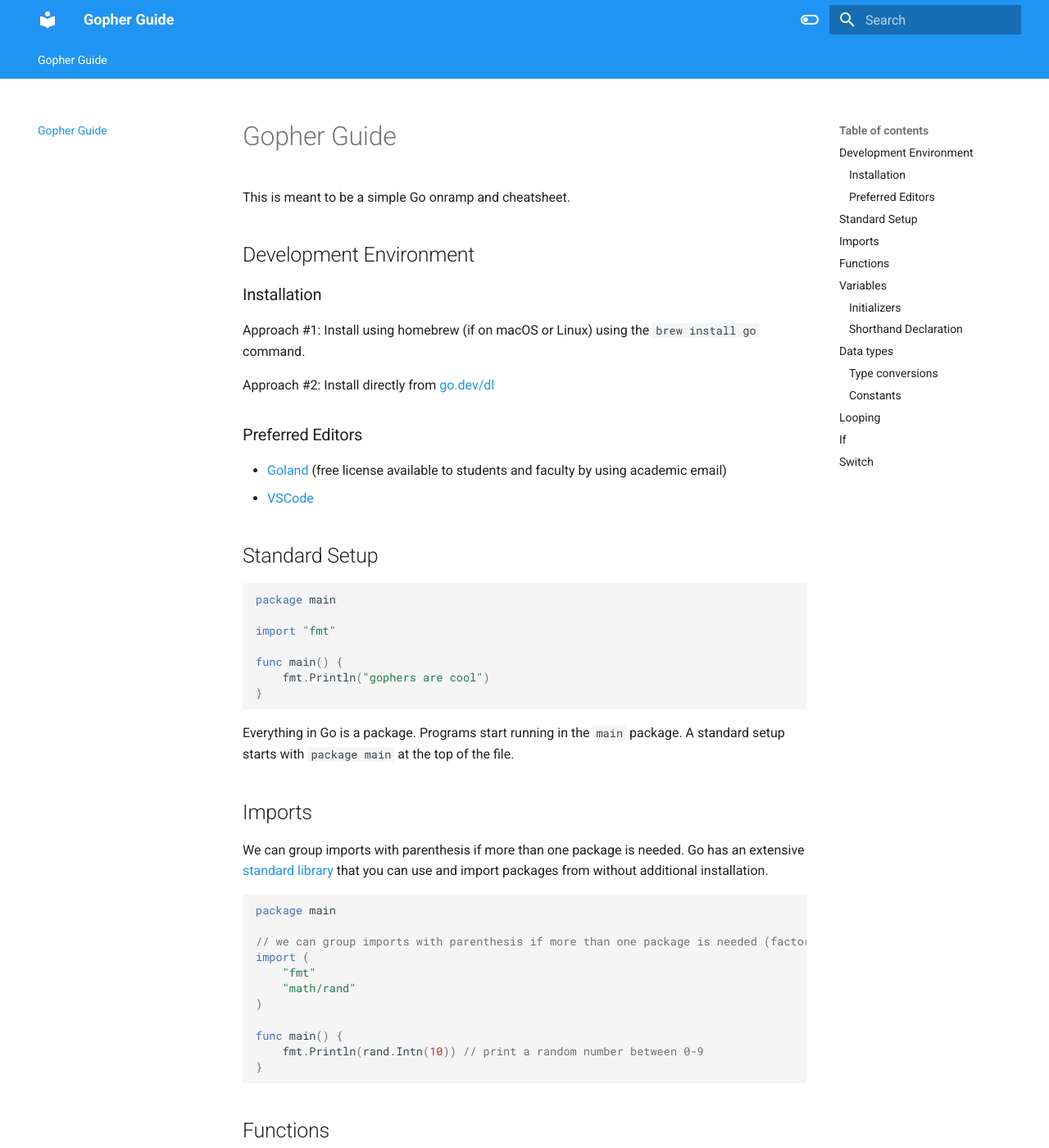
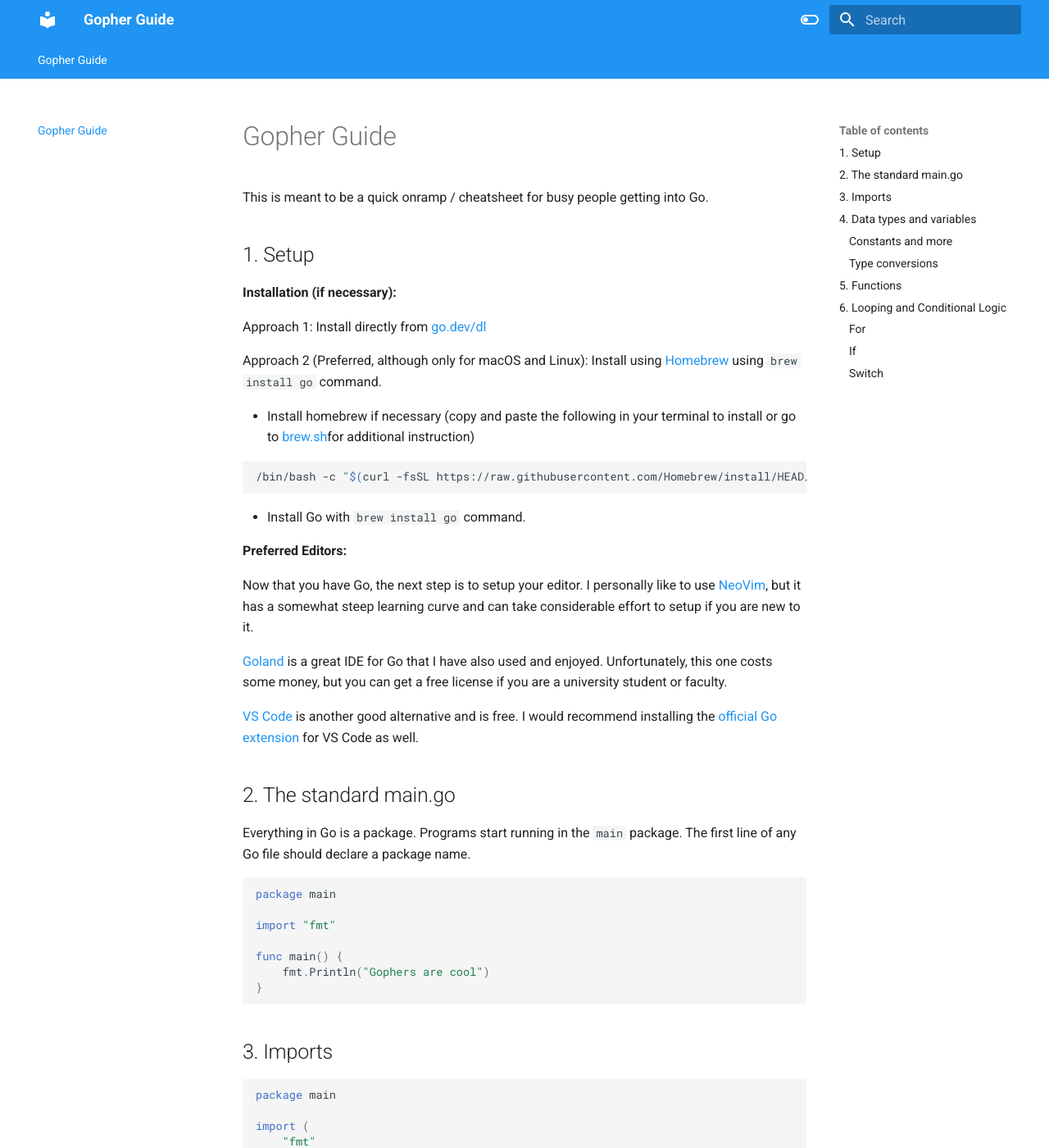
Before and after one commit to nsbuitrago/gopherguide, an MkDocs documentation site: the page built from docs/index.md, in a window 1280 px wide and 1400 px high. Shown: the whole window at 82% size. Built offline with MkDocs 1.6.1 and Material for MkDocs 9.7.7, drawn with Linux system fonts in a browser that asks for light colours; some of the changed text lies outside the part shown.

Commit message:
reformat docs

````diff
--- a/docs/index.md
+++ b/docs/index.md
@@ -1,20 +1,34 @@
 # Gopher Guide
 
-This is meant to be a simple Go onramp and cheatsheet.
+This is meant to be a quick onramp / cheatsheet for busy people getting into Go.
 
-## Development Environment
+## 1. Setup
 
-### Installation
+**Installation (if necessary):**
 
-Approach #1: Install using homebrew (if on macOS or Linux) using the `brew install go` command.
+Approach 1: Install directly from [go.dev/dl](https://go.dev/dl)
 
-Approach #2: Install directly from [go.dev/dl](https://go.dev/dl)
+Approach 2 (Preferred, although only for macOS and Linux): Install using [Homebrew](https://brew.sh) using `brew install go` command.
 
-### Preferred Editors
-- [Goland](https://www.jetbrains.com/go/) (free license available to students and faculty by using academic email)
-- [VSCode](https://code.visualstudio.com/)
+- Install homebrew if necessary (copy and paste the following in your terminal to install or go to [brew.sh](https://brew.sh)for additional instruction)
 
-## Standard Setup
+```bash
+/bin/bash -c "$(curl -fsSL https://raw.githubusercontent.com/Homebrew/install/HEAD/install.sh)"
+```
+
+- Install Go with `brew install go` command.
+
+**Preferred Editors:**
+
+Now that you have Go, the next step is to setup your editor. I personally like to use [NeoVim](https://neovim.io), but it has a somewhat steep learning curve and can take considerable effort to setup if you are new to it.
+
+[Goland](https://jetbrains.com/go) is a great IDE for Go that I have also used and enjoyed. Unfortunately, this one costs some money, but you can get a free license if you are a university student or faculty.
+
+[VS Code](https://code.visualstudio.com) is another good alternative and is free. I would recommend installing the [official Go extension](https://marketplace.visualstudio.com/items?itemName=golang.go) for VS Code as well.
+
+## 2. The standard main.go
+
+Everything in Go is a package. Programs start running in the `main` package. The first line of any Go file should declare a package name.
 
 ```go
 package main
@@ -22,31 +36,100 @@
 import "fmt"
 
 func main() {
-	fmt.Println("gophers are cool")
+	fmt.Println("Gophers are cool")
 }
 ```
 
-Everything in Go is a package. Programs start running in the `main` package. A standard setup starts with `package main` at the top of the file.
-
-## Imports
-
-We can group imports with parenthesis if more than one package is needed. Go has an extensive [standard library](https://pkg.go.dev/std) that you can use and import packages from without additional installation.
+## 3. Imports
 
 ```go
 package main
 
-// we can group imports with parenthesis if more than one package is needed (factored imports)
 import (
 	"fmt"
 	"math/rand"
+) // import multiple packages by enclosing with ()
+
+func main() {
+	fmt.Println(math.randIntn(10)) //print a random int betwee 0-9
+}
+```
+
+## 4. Data types and variables
+
+Go has standard types like:
+
+* bool
+* string
+* int, int8, int16, int32, int64
+* uint, uint8, uint16, uint32, uint64, uintpr
+* byte (int8)
+* rune (int32, unicode code point)
+* float32, float64
+* complex64, complex128
+
+```go
+package main
+
+import "fmt"
+
+var numGophers int = 0
+
+func main() {
+	// declare and init var with type bool
+	var isGopher bool = false
+	// we can also use a shorthand notation using :=
+	isHuman := true // this will infer a type from the initializer
+
+	fmt.Printf("Value: %v, Type: %T", numGophers, numGophers)
+	fmt.Printf("Value: %v, Type: %T", isGopher, isGopher)
+	fmt.Printf("Value: %v, Type: %T", isHuman, isHuman)
+}
+```
+
+!!! note
+	We cannot use the shorthand notation with `:=` when declaring variables at the package level. At the package level, everything needs to start with a keyword like `var`, `func`, etc.
+
+### Constants and more
+
+```go
+package main
+
+import (
+	"fmt"
+	"runtime"
 )
 
 func main() {
-	fmt.Println(rand.Intn(10)) // print a random number between 0-9
+	// declare and init a constant variable
+	const pi float64 = 3.14
+	// declare a var without an initializer
+	var operatingSystem string // we can now use this later
+
+	fmt.Println(pi)
+	// set operatingSystem variable
+	operatingSystem = runtime.GOOS
+	fmt.Println(operatingSystem)
 }
 ```
 
-## Functions
+### Type conversions
+
+```go
+package main
+
+import "fmt"
+
+func main() {
+	i := 77
+	j := float64(i) // convert i of type int to float64
+
+	fmt.Printf("value: %d, type: %T", i, i) // will be an int
+	fmt.Printf("value: %d, type: %T", j, j) // will be float64
+}
+```
+
+## 5. Functions
 
 ```go
 package main
@@ -82,44 +165,16 @@
 	howdyGophers := greeting("gophers")
 	a, b := sum(22, 33, 44)
 	bigGopher := formatName("gopher")
-
-}
-
-```
-
-!!! note
-	In the last example we only included the `int` type after the last param. You can use this syntax when params are of the same type. For different types it would look something like `func hello(name string, age int)...`
-
-## Variables
-
-```go
-package main
-
-var isValid bool // package level variable
-
-func main() {
-	var i int // function level variable
-	fmt.Println(i, isValid)
 }
 ```
 
-### Initializers
 
-```go
-pacakge main
+!!! note
+	In `sum(x, y, z int)` we only included the `int` type after the last param. You can use this syntax when params are of the same type. For different types it would look something like `func hello(name string, age int)...`
 
-import "fmt"
+## 6. Looping and Conditional Logic
 
-func main() {
-	var i, j, k int = 101, 102, 103
-	fmt.Println(i, j, k)
-}
-```
-
-!!! tip
-	If an initializer is present, we can omit the type (i.e. `var i = 101`)
-
-### Shorthand Declaration
+### For
 
 ```go
 package main
@@ -127,93 +182,15 @@
 import "fmt"
 
 func main() {
-	name := "Kevin the Gopher"
-	fmt.Println(name)
-}
-```
-
-!!! note
-	This shorthand syntax can be used at the function level. At the package level the `var` keyword is needed for variables (the `:=` is not available)
-
-## Data types
-
-Go has standard types like:
-
-* bool
-* string
-* int, int8, int16, int32, int64
-* uint, uint8, uint16, uint32, uint64, uintpr
-* byte (int8)
-* rune (int32, unicode code point)
-* float32, float64
-* complex64, complex128
-
-!!! note
-	`int`, `unit`, and `uintpr` are typically 32 bits wide on. 32-bit systems and 64 bits wide on 64-bit systems. You should use `int` when you need an integer value unless their is a specific reason to use a sized on unsigned integer
-
-```go
-package main
-
-import "fmt"
-
-func main() {
-	var isMac bool
-	fmt.Printf("value: %v, type %T\n", isMac, isMac)
-}
-```
-
-### Type conversions
-
-Type conversions are done similarly to other languages
-
-```go
-package main
-
-import "fmt"
-
-func main() {
-	i := 77
-	j := float64(77)
-	fmt.Printf("value: %v, type: %T", i, i)
-	fmt.Printf("value: %v, type: %T", j, j)
-}
-```
-
-### Constants
-
-Constants can be defined the same as variables, but with the `const` keyword
-
-```go
-package main
-
-import "fmt"
-
-func main() {
-	const pi float64 = 3.14
-	fmt.Println(pi)
-}
-```
-
-!!! note
-	You can't use the `:=` operator syntax for constants
-
-## Looping
-
-In Go, we only have a `for` loop.
-
-```go
-package main
-
-import "fmt"
-
-func main() {
+	var z float64
 	for i := 0; i < 10; i++ {
-		fmt.Println(i)
+		z = i*i
+		fmt.Println(z)
 	}
 }
 ```
 
-For loops are broken down into 3 parts:
+In Go, we only have a `for` loop. For loops are broken down into 3 parts:
 
 1. The init statement which is executed before the first iteration (i.e. `i := 0`)
 
@@ -237,7 +214,7 @@
 }
 ```
 
-This is like a while loop in other languages. What happens if you don't write a condition? You write an infinite loop...
+**The infinite loop**
 
 ```go
 package main
@@ -253,8 +230,7 @@
 }
 ```
 
-
-## If
+### If
 
 ```go
 package main
@@ -271,7 +247,7 @@
 }
 ```
 
-The short If
+**The short if**
 
 ```go
 package main
@@ -287,9 +263,10 @@
 		fmt.Println(greeting)
 	}
 }
+
 ```
 
-## Switch
+### Switch
 
 ```go
 package main
@@ -309,4 +286,5 @@
 		fmt.Println("I want better for you")
 	}
 }
+
 ```
````
Also changed, not shown: other parts of docs/index.md (+1 -1 lines).
